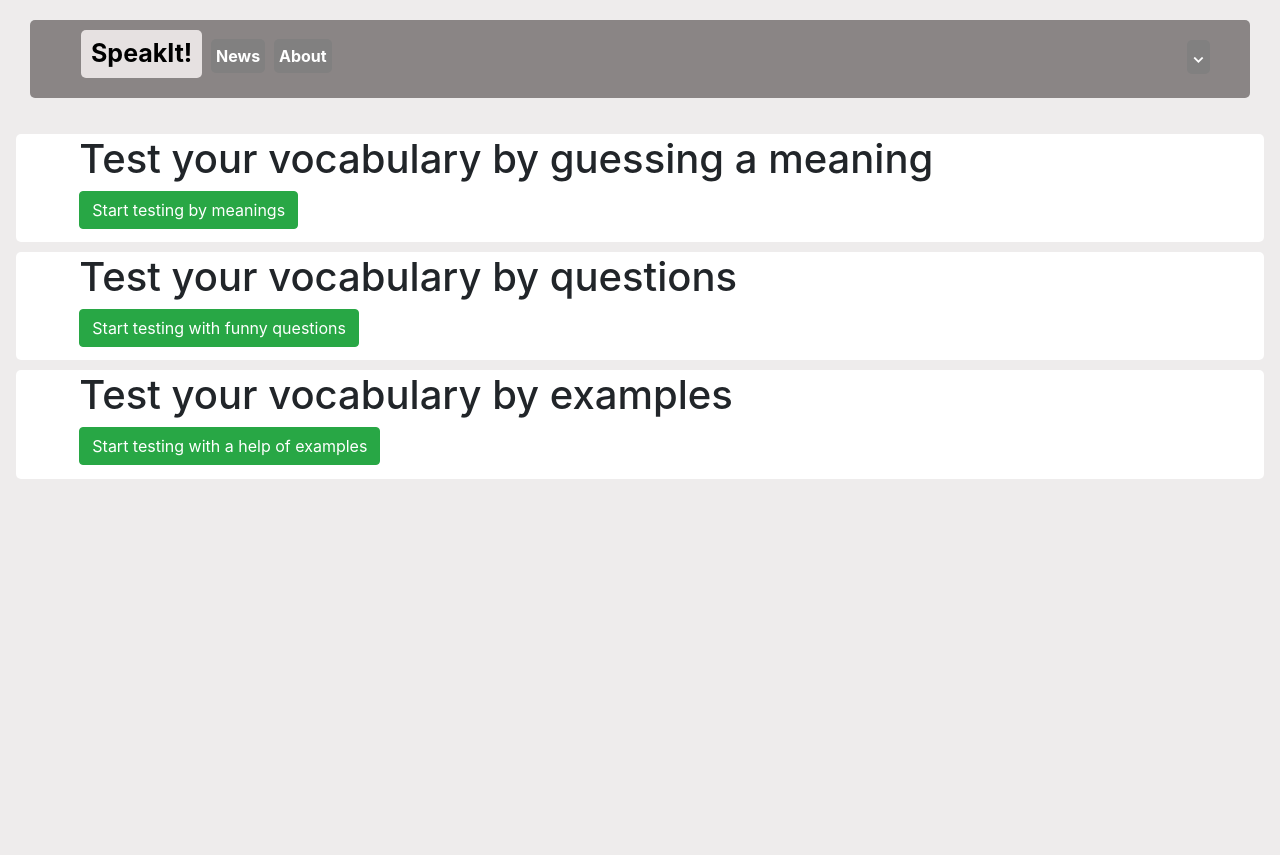
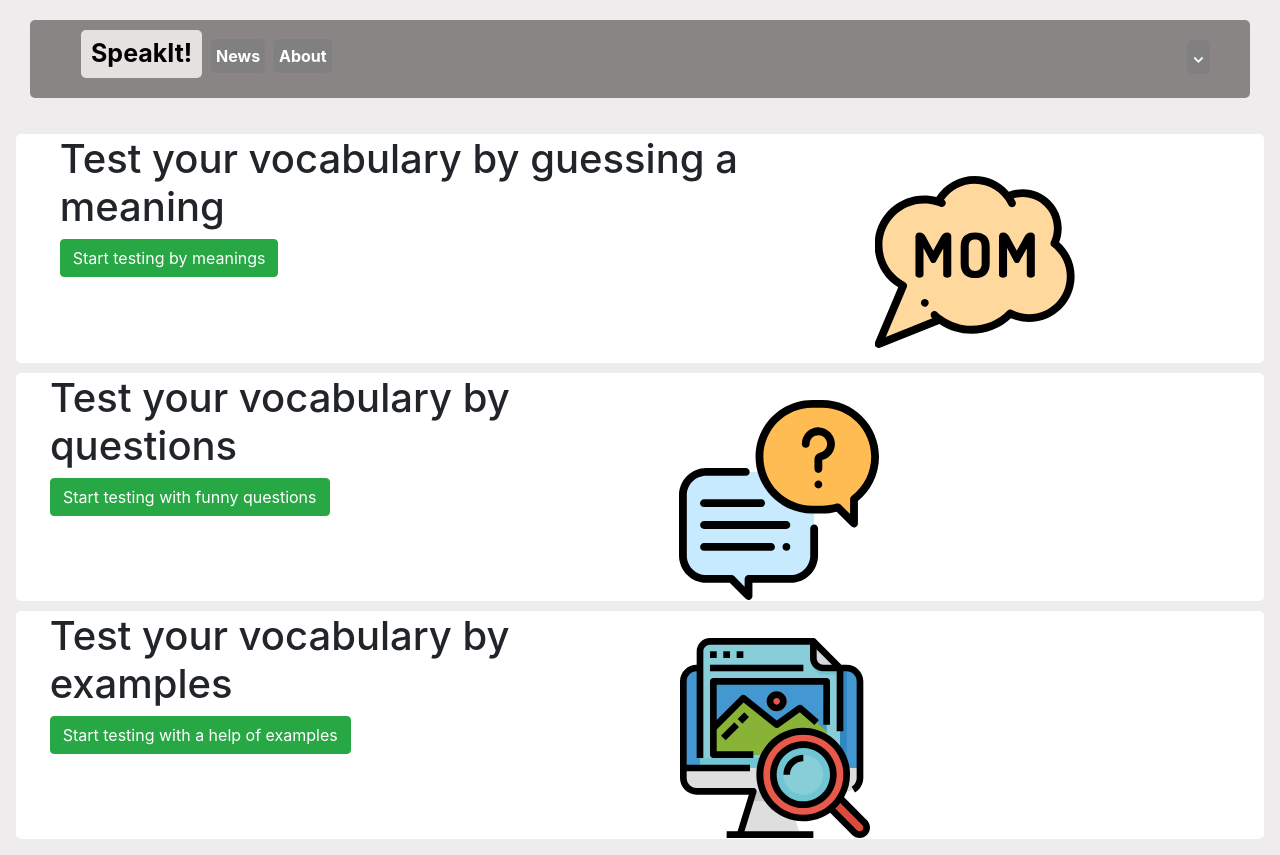
Before and after one commit to PrOrOk26/SpeakItApp, a Django app: a page that uses test_voc/templates/test_voc/test_main.html in a window 1280 px wide. Before the commit the page ends 479 px from the top, so only its background shows below. Run offline with Django 3.2, Linux system fonts and the light colour scheme; some libraries are stand-ins or nearby versions.

Commit message:
Test images fixed

```diff
--- a/test_voc/static/test_voc/css/test_voc.css
+++ b/test_voc/static/test_voc/css/test_voc.css
@@ -5,3 +5,9 @@
     margin-left: 5%;
     margin-bottom: 1%;
 }
+.common-container .content-main {
+    display: inline-block;
+}
+.common-container .result-icon {
+    display: inline-block;
+}
--- a/test_voc/templates/test_voc/test_main.html
+++ b/test_voc/templates/test_voc/test_main.html
@@ -15,16 +15,25 @@
     {% endblock %}
 	<div id="content">
 		<div class="common-container">
+            <div class="content-main">
                     <h1>Test your vocabulary by guessing a meaning</h1>
                     <a class="btn btn-success" href="{% url 'lang:test_voc:testmeaning' user.username %}">Start testing by meanings</a>
             </div>
+            <img class="result-icon" src="http://127.0.0.1:8000/static/test_voc/img/mom.svg" width="200" height="200" alt="image format png"/>
+        </div>
         <div class="common-container">
+                <div class="content-main">
                         <h1>Test your vocabulary by questions</h1>
                         <a class="btn btn-success" href="{% url 'lang:test_voc:testmain' user.username %}">Start testing with funny questions</a>
                 </div>
+                <img class="result-icon" src="http://127.0.0.1:8000/static/test_voc/img/conversation.svg" width="200" height="200" alt="image format png"/>
+        </div>
         <div class="common-container">
+                <div class="content-main">
                     <h1>Test your vocabulary by examples</h1>
                     <a class="btn btn-success" href="{% url 'lang:test_voc:testmain' user.username %}">Start testing with a help of examples</a>
+                </div>
+                <img class="result-icon" src="http://127.0.0.1:8000/static/test_voc/img/research.svg" width="200" height="200" alt="image format png"/>
         </div>
 	</div>
 
```
Also changed, not shown: test_voc/static/test_voc/img/conversation.svg (added), test_voc/static/test_voc/img/mom.svg (added), test_voc/static/test_voc/img/research.svg (added). Lines whose indentation alone changed are shown as unchanged.
